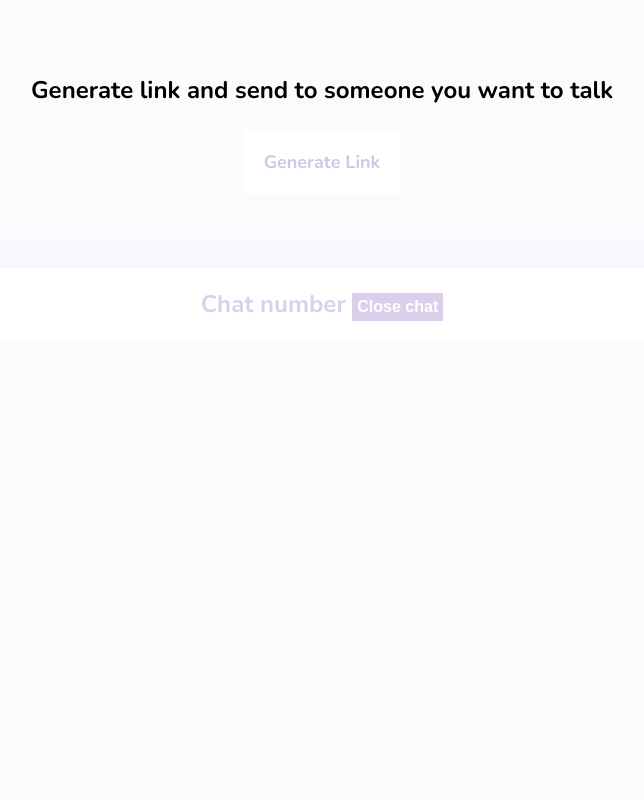
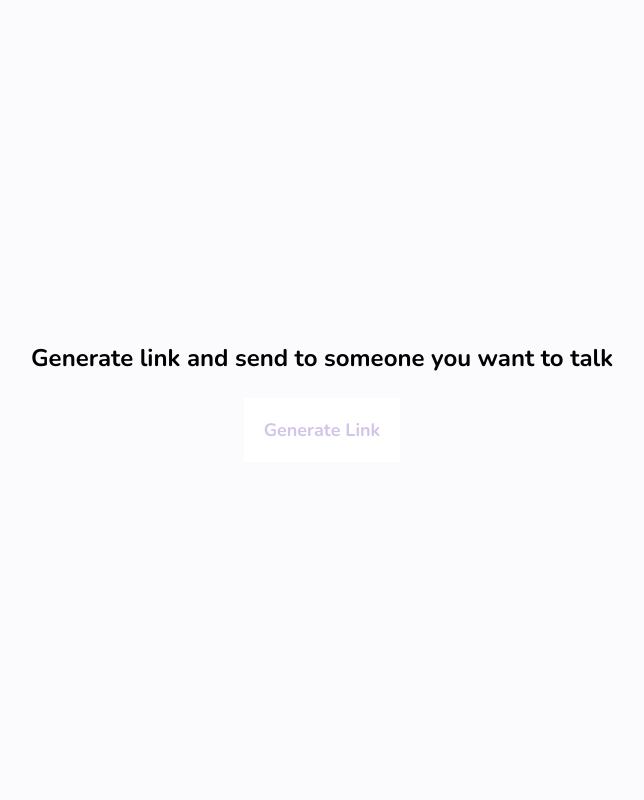
Before and after one commit to bigeyedes/react-rxjs-chat-app, a React (Create React App) app: page / in a window 1280 px wide. Shown: the top 800 px of the page, without its empty margins (318-962 px from the left). Built offline with nearby package versions, Linux system fonts and the light colour scheme.

Commit message:
Link generator, Add Context API & React Router

```diff
--- a/src/App.js
+++ b/src/App.js
@@ -1,7 +1,8 @@
 import React, {useState, useRef} from 'react';
 import styled from 'styled-components'
-
+import {BrowserRouter as Router, Switch, Route} from "react-router-dom";
 import {Subject } from 'rxjs';
+import LinkContext from './LinkContext'
 
 import Header from './components/ChatInterface/Header'
 import Messages from './components/Messages/Messages';
@@ -28,12 +29,19 @@ const Form = styled.form`
 function App() {
 
 	const [message, setMessage] = useState([])
+	const [link, setLink] = useState('')
+
+	//RANDOM LINK GENERATOR
+	const generateLink = () => {
+		setLink(window.location.href + Math.random().toString(36).substring(2, 15) + Math.random().toString(36).substring(2, 15))
+	}
 
 	const messageContent = useRef()
 
 	let displayMessagesToFirstSubscriber = []
 	let displayMessagesToSecondSubscriber = []
 
+	//RXJS SUBSCRIPTION START
 	const subject = new Subject();
 
 	subject.subscribe({
@@ -53,6 +61,7 @@ function App() {
 
 	subject.next(message);
 
+	//CHAT DATA HANLDER
 	const submitHandler = e => {
 		e.preventDefault();
 		let date = new Date();
@@ -63,9 +72,15 @@ function App() {
 	}
 
 	return (
+		<LinkContext.Provider value={link}>
 			<div className="App">
+				<Router>
+					<Switch>
+						<Route exact path="/">
+							<GenerateLink onClick={generateLink} link={link}/>
+						</Route>
+						<Route exact path={`/chat/${link}`}>
 							<ChatContainer>
-				<GenerateLink />
 								<Header />
 								<Messages firstSub={displayMessagesToFirstSubscriber} secondSub={displayMessagesToSecondSubscriber}/>
 								<Form onSubmit={submitHandler}>
@@ -73,7 +88,11 @@ function App() {
 									<Button />
 								</Form>
 							</ChatContainer>
+						</Route>
+					</Switch>
+				</Router>
 			</div>
+		</LinkContext.Provider>
 	);
 }
 
--- /dev/null
+++ b/src/LinkContext.js
@@ -0,0 +1,5 @@
+import React from 'react';
+
+const LinkContext = React.createContext(null);
+
+export default LinkContext;
--- a/src/components/GenerateLink/GenerateLink.js
+++ b/src/components/GenerateLink/GenerateLink.js
@@ -1,10 +1,14 @@
-import React, {useState} from 'react';
-import styled from 'styled-components'
+import React, {useContext} from 'react';
+import styled from 'styled-components';
+import LinkContext from '../../LinkContext'
 
 const GenerateWrapper = styled.div`
 	background: #FBFAFD;
 	text-align: center;
-	padding: 50px 10px
+	height: 100vh;
+	display: flex;
+	justify-content: center;
+	align-items: center;
 `
 const ButtonGenerate = styled.button`
 	padding: 20px;
@@ -25,21 +29,29 @@ const ButtonGenerate = styled.button`
 const YourLink = styled.p`
 	font-family: 'Nunito', sans-serif;
 	font-weight: 800;
-	font-size: 24px
+	font-size: 24px;
 `
 
-const GenerateLink = (props) => {
-	const [link, setLink] = useState()
+const YourLinkBtn = styled.a`
+	font-family: 'Nunito', sans-serif;
+	font-weight: 800;
+	font-size: 24px;
+	display: block;
+	margin-top: 20px;
+	color: #000;
+	text-decoration: none
+`
 
-	const generateLink = () => {
-		setLink(window.location.href + Math.random().toString(36).substring(2, 15) + Math.random().toString(36).substring(2, 15))
-	}
+const GenerateLink = ({onClick}) => {
+	const newChatLink = React.useContext(LinkContext)
 
 	return(
 		<GenerateWrapper>
+			<div>
 			<YourLink>Generate link and send to someone you want to talk</YourLink>
-			<ButtonGenerate onClick={generateLink}>Generate Link</ButtonGenerate>
-			<YourLink>{link}</YourLink>
+				<ButtonGenerate onClick={onClick}>Generate Link</ButtonGenerate>
+			<YourLinkBtn href={newChatLink}>{newChatLink}</YourLinkBtn>
+			</div>
 		</GenerateWrapper>
 	)
 }
```
Also changed, not shown: 1 other file (tests, documents, lock files or other folders). Lines whose indentation alone changed are shown as unchanged.
